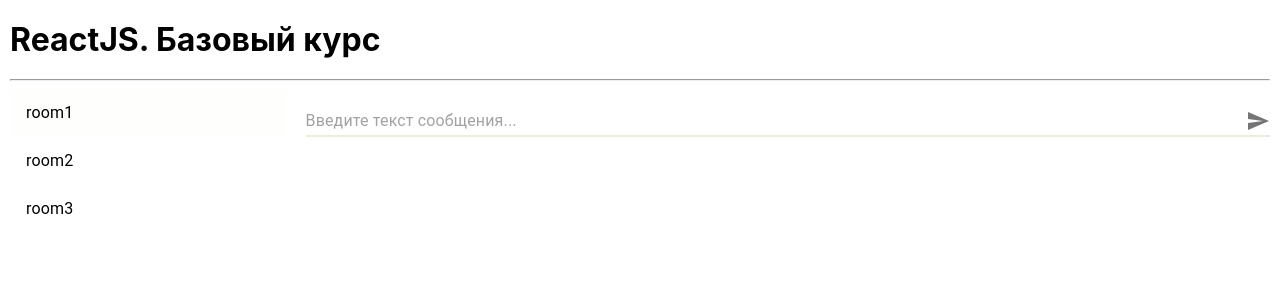
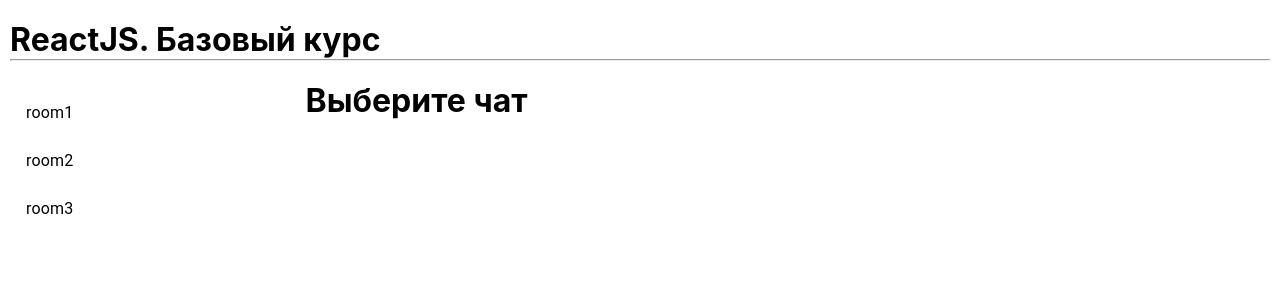
Before and after one commit to MihaMixFromGB/5_react_base, a React (Create React App) app: page / in a window 1280 px wide. Shown: the top 300 px of the page. Built offline with nearby package versions, Linux system fonts and the light colour scheme.

Commit message:
Lesson 4

```diff
--- a/package.json
+++ b/package.json
@@ -10,6 +10,7 @@
     "@mui/styles": "^5.5.3",
     "react": "^17.0.2",
     "react-dom": "^17.0.2",
+    "react-router-dom": "^6.2.2",
     "react-scripts": "5.0.0",
     "web-vitals": "^2.1.4"
   },
--- a/src/App.js
+++ /dev/null
@@ -1,13 +0,0 @@
-import { Layout, Header, ChatList, MessageList } from "./components";
-
-export function App() {
-  return (
-    <>
-      <Layout
-        header={<Header />}
-        chats={<ChatList/>}
-        messages={<MessageList />}
-      />
-    </>
-  );
-}
--- a/src/components/chat-list/chat-list.js
+++ b/src/components/chat-list/chat-list.js
@@ -1,9 +1,10 @@
 import { useState } from "react";
+import { useNavigate, useParams } from "react-router-dom";
 import { List } from "@mui/material";
 import { Chat } from "./chat";
 
 export function ChatList() {
-    const chats = [{
+    const [chats] = useState([{
         id: 1,
         name: "room1"
     },
@@ -14,18 +15,21 @@
     {
         id: 3,
         name: "room3"
-    }];
-    const [selectedIndex, setSelectedIndex] = useState(1);
+    }]);
+    const navigate = useNavigate();
+    const { roomId } = useParams();
 
     return (
         <List component="nav">
-            {chats.map(chat => {
-                return <Chat
+            {chats.map(chat => (
+                <Chat
                     key={chat.id}
                     title={chat.name}
-                    selected={selectedIndex === chat.id}
-                    handleListItemClick={() => setSelectedIndex(chat.id)} />
-            })}
+                    selected={chat.name === roomId}
+                    handleListItemClick={() => {
+                        navigate(`/chats/${chat.name}`);
+                    }} />
+            ))}
         </List>
     );
 }
--- a/src/components/header/header.js
+++ b/src/components/header/header.js
@@ -1,5 +1,10 @@
+import styles from "./header.module.css";
+
 export function Header() {
     return (
-        <h1>ReactJS. Базовый курс</h1>
+        <div className={styles.header}>
+          <h1>ReactJS. Базовый курс</h1>
+          <hr/>
+        </div>
       );
 }
--- /dev/null
+++ b/src/components/header/header.module.css
@@ -0,0 +1,3 @@
+.header {
+    padding: 20px 10px;
+}
--- a/src/components/layout/layout.js
+++ b/src/components/layout/layout.js
@@ -1,10 +1,8 @@
 import styles from "./layout.module.css";
 
-export function Layout({header, chats, messages}) {
+export function Layout({chats, messages}) {
     return (
         <div className={styles.page}>
-            <div className={styles.header}>{header}</div>
-            <hr/>
             <div className={styles.content}>
                 <div className={styles.chats}>{chats}</div>
                 <div className={styles.messages}>{messages}</div>
--- a/src/components/layout/layout.module.css
+++ b/src/components/layout/layout.module.css
@@ -6,11 +6,8 @@
 .page {
     min-height: 100vh;
     display: grid;
-    grid-template-rows: min-content min-content 1fr;
+    grid-template-rows: 1fr;
     padding: 0 10px;
-}
-.header {
-    padding: 20px 0;
 }
 .content {
     display: flex;
--- a/src/components/message-list/message-list.js
+++ b/src/components/message-list/message-list.js
@@ -1,4 +1,5 @@
 import { useState, useEffect, useRef } from 'react';
+import { useParams } from 'react-router-dom';
 import { Input, InputAdornment } from "@mui/material";
 import { Send } from "@mui/icons-material";
 import { makeStyles } from '@mui/styles';
@@ -13,23 +14,31 @@
     }
 }));
 
-export function MessageList({messageList}) {
-    const [ messages, setMessages ] = useState([]);
+export function MessageList() {
+    const [ messageList, setMessageList ] = useState({
+        room1: [],
+        room2: [],
+        room3: []
+    });
     const [ messageText, setMessageText ] = useState("");
     const inputRef = useRef();
+    const { roomId } = useParams();
 
     const classes = useStyles();
 
     const sendMessage = () => {
         if (messageText) {
-            setMessages([
-                ...messages,
+            setMessageList({
+                ...messageList,
+                [roomId]: [
+                    ...(messageList[roomId] ?? []),
                     {
                         author: "batman",
                         text: messageText,
                         dateTime: new Date().toLocaleString('ru')
                     }
-            ]);
+                ]
+            });
 
             setMessageText("");
             focusInput();
@@ -38,7 +47,7 @@
 
     const focusInput = () => {
         if (inputRef.current) inputRef.current.focus();
-    }
+    };
 
     const handlePressInput = ({code}) => {
         if (code === "Enter") {
@@ -49,27 +58,31 @@
     useEffect(() => {
         const defaultAuthor = "ROBOT";
         let timerId = null;
+        const messages = messageList[roomId] ?? [];
         const lastMessage = messages[messages.length - 1];
 
         if (!messages.length || lastMessage.author === defaultAuthor) return;
 
         timerId = setTimeout(() => {
-            setMessages([
-                ...messages,
+            setMessageList({
+                ...messageList,
+                [roomId]: [
+                    ...(messageList[roomId] ?? []),
                     {
                         author: defaultAuthor,
                         text: "OK!",
                         dateTime: new Date().toLocaleString('ru')
                     }
-            ]);
+                ]
+            });
         }, 1500);
 
         return () => {
           clearTimeout(timerId)
         };
-      }, [messages]);
+      }, [messageList, roomId]);
 
-
+    const messages = messageList[roomId] ?? [];
 
     return (
         <>
--- a/src/index.js
+++ b/src/index.js
@@ -1,6 +1,9 @@
 import React from 'react';
 import ReactDOM from 'react-dom';
-import { App } from './App'
+import { BrowserRouter, Routes, Route } from "react-router-dom";
+// import { App } from './App';
+import { Header } from "./components";
+import { ChatsPage, ProfilePage } from "./pages";
 
 import { createTheme, ThemeProvider } from "@mui/material/styles";
 import './index.css';
@@ -19,7 +22,17 @@
 ReactDOM.render(
   <React.StrictMode>
     <ThemeProvider theme={theme}>
-      <App />
+      <BrowserRouter>
+        <Header />
+
+        <Routes>
+          <Route path="/" element={<ChatsPage />} />
+          {/* <Route path="/" element={<h2>Hello World!</h2>} /> */}
+          <Route path="/chats/*" element={<ChatsPage />} />
+          <Route path="/profile" element={<ProfilePage />} />
+          <Route path="*" element={<h1>404 Page not found</h1>} />
+        </Routes>
+      </BrowserRouter>
     </ThemeProvider>
   </React.StrictMode>,
   document.getElementById('root')
--- /dev/null
+++ b/src/pages/chats.js
@@ -0,0 +1,21 @@
+import { Routes, Route } from "react-router-dom";
+import { Layout, ChatList, MessageList } from "../components";
+
+export function ChatsPage() {
+    return (
+        <>
+        <Routes>
+            <Route path="/" element={
+                <Layout
+                    chats={<ChatList/>}
+                    messages={<h1>Выберите чат</h1>} />
+            } />
+            <Route path=":roomId" element={
+                <Layout
+                    chats={<ChatList/>}
+                    messages={<MessageList />} />
+            } />
+        </Routes>
+        </>
+    );
+}
--- /dev/null
+++ b/src/pages/index.js
@@ -0,0 +1,2 @@
+export * from "./chats";
+export * from "./profile";
--- /dev/null
+++ b/src/pages/profile.js
@@ -0,0 +1,7 @@
+export function ProfilePage() {
+    return (
+        <div>
+            <h2>My Profile</h2>
+        </div>
+    );
+}
```
Also changed, not shown: 1 other file (tests, documents, lock files or other folders). Lines whose indentation alone changed are shown as unchanged.
